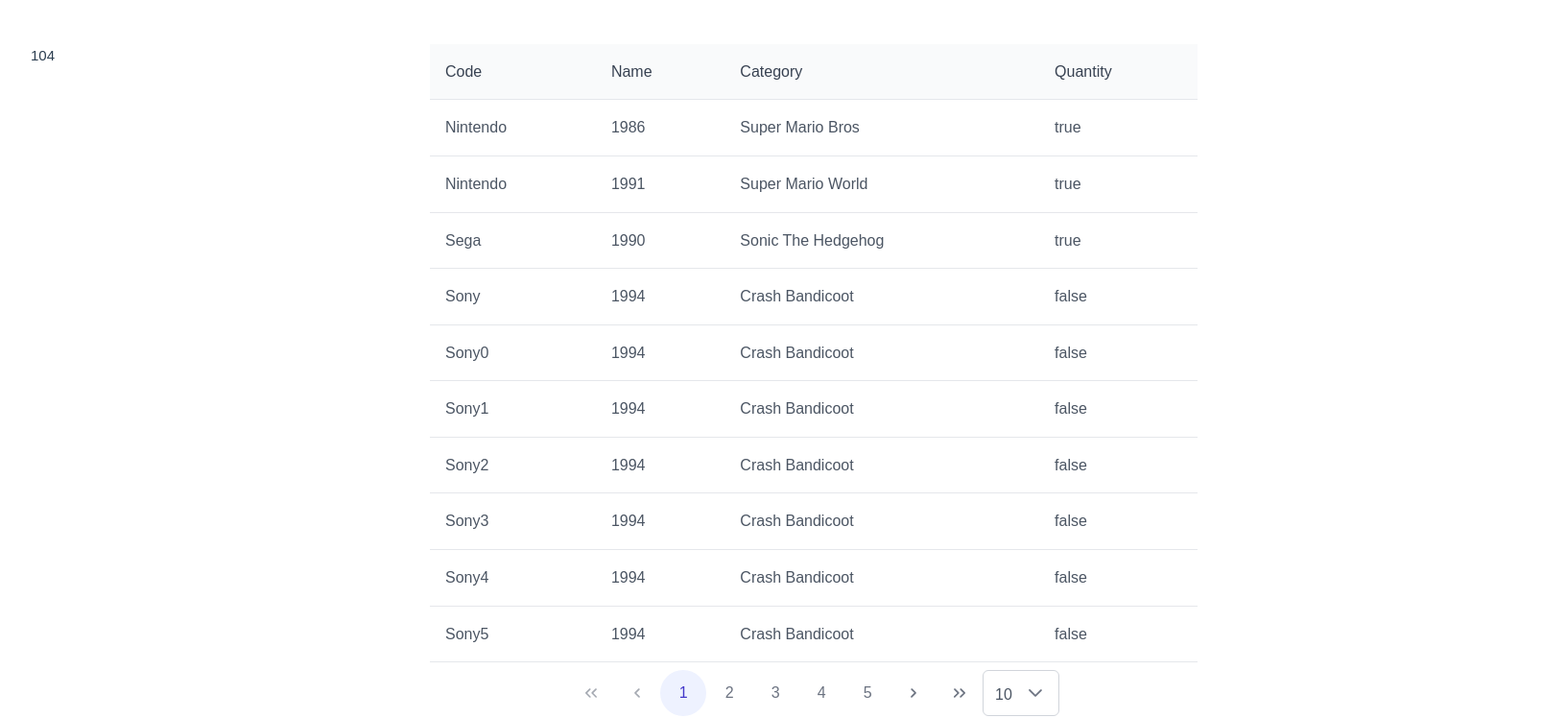
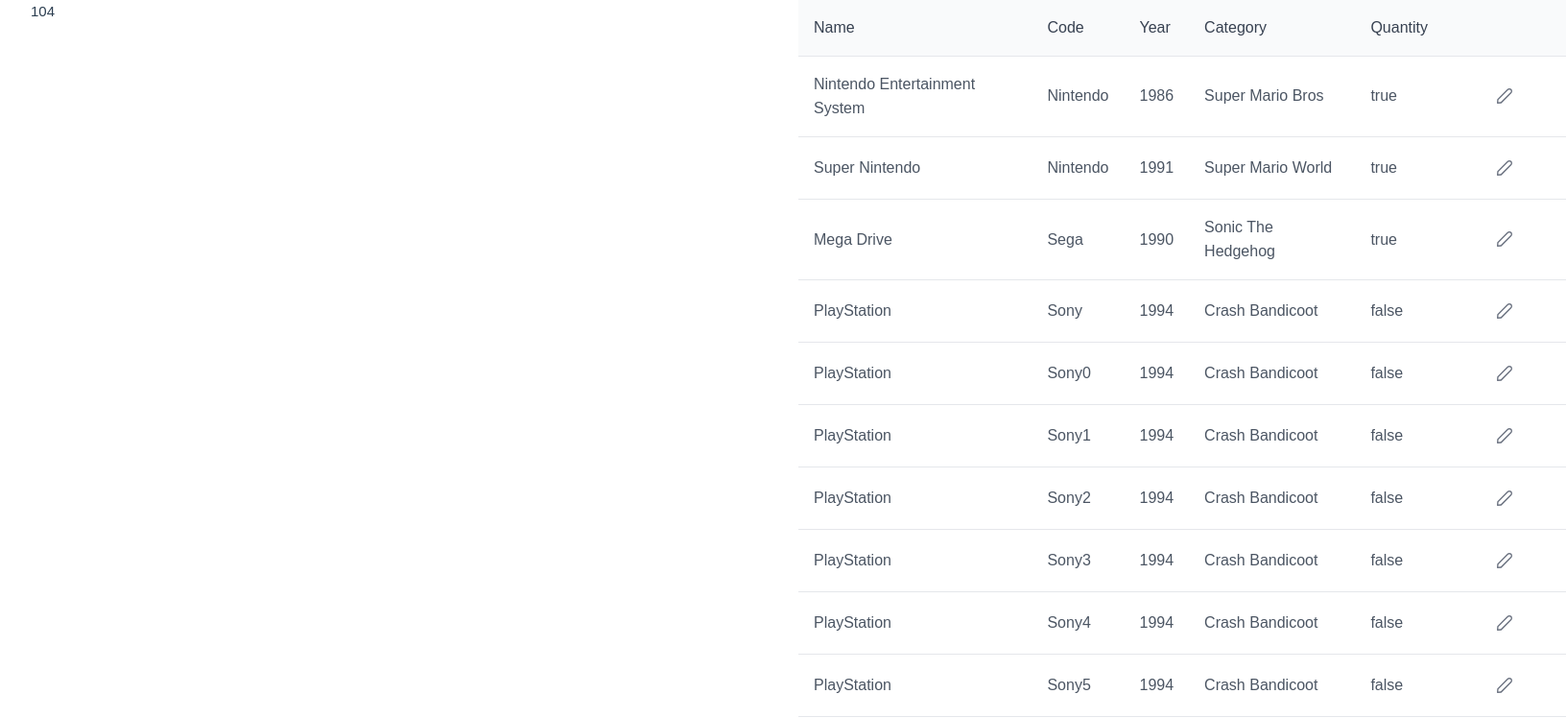
Before and after one commit to Gooddwarf42/table, a Vue app: page / in a window 1280 px wide. Shown: the top 748 px of the page at 96% size, 1632 px wide, since content can reach past the window. Built offline with nearby package versions, Linux system fonts and the light colour scheme; a web font is replaced by a local one.

Commit message:
First rough edit

```diff
--- a/src/App.vue
+++ b/src/App.vue
@@ -2,6 +2,7 @@
 
 import DataTable from 'primevue/datatable';
 import Column from 'primevue/column';
+import InputText from 'primevue/inputtext';
 import ColumnGroup from 'primevue/columngroup';   // optional
 import Row from 'primevue/row';                   // optional
 
@@ -9,27 +10,35 @@
 
 const nes = {
   manufacturer: "Nintendo",
+  name: "Nintendo Entertainment System",
   year: 1986,
   bestSellingGame: "Super Mario Bros",
-  owned: true
+  owned: true,
+  id: 100
 };
 const snes = {
   manufacturer: "Nintendo",
+  name: "Super Nintendo",
   year: 1991,
   bestSellingGame: "Super Mario World",
-  owned: true
+  owned: true,
+  id: 101
 };
 const megaDrive = {
   manufacturer: "Sega",
+  name: "Mega Drive",
   year: 1990,
   bestSellingGame: "Sonic The Hedgehog",
-  owned: true
+  owned: true,
+  id: 102
 };
 const playStation = {
   manufacturer: "Sony",
+  name: "PlayStation",
   year: 1994,
   bestSellingGame: "Crash Bandicoot",
-  owned: false
+  owned: false,
+  id: 103
 };
 
 const data = ref([nes, snes, megaDrive, playStation]);
@@ -37,23 +46,53 @@
 for (let i = 0; i < 100; i++) {
   const toAppend = { ...playStation };
   toAppend.manufacturer += i;
+  toAppend.id = i;
   test.value = data.value.push(toAppend);
 }
 
 const columns = [
+  { field: 'name', header: 'Name' },
   { field: 'manufacturer', header: 'Code' },
-  { field: 'year', header: 'Name' },
+  { field: 'year', header: 'Year' },
   { field: 'bestSellingGame', header: 'Category' },
   { field: 'owned', header: 'Quantity' }
 ];
+
+const editingRows = ref([]);
+
+const onRowEditSave = (event) => {
+  let { newData, index } = event;
+
+  data.value[index] = newData;
+};
 </script>
 
 <template>
   {{ test }}
 
   <div class="card">
-    <DataTable :value="data" paginator :rows="10" :rowsPerPageOptions="[10, 20, 50]" tableStyle="min-width: 50rem">
-      <Column v-for="col of columns" :key="col.field" :field="col.field" :header="col.header"></Column>
+    <DataTable v-model:editingRows="editingRows" editMode="row" dataKey="id" @row-edit-save="onRowEditSave" :value="data"
+      paginator :rows="10" :rowsPerPageOptions="[10, 20, 50]" tableStyle="min-width: 50rem">
+      <Column v-for="col of columns" :key="col.field" :field="col.field" :header="col.header">
+        <template #editor="{ data, field }">
+          <InputText v-model="data[field]" />
+        </template>
+      </Column>
+      <Column :rowEditor="true" style="width: 10%; min-width: 8rem" bodyStyle="text-align:center"></Column>
+    </DataTable>
+  </div>
+
+
+
+  <div class="card">
+    <DataTable v-model:editingRows="editingRows" editMode="row" dataKey="id" @row-edit-save="onRowEditSave" :value="data"
+      paginator :rows="10" :rowsPerPageOptions="[10, 20, 50]" tableStyle="min-width: 50rem">
+      <Column field="name" header="Name">
+        <template #editor="{ data, field }">
+          <InputText v-model="data[field]" />
+        </template>
+      </Column>
+      <Column :rowEditor="true" style="width: 10%; min-width: 8rem" bodyStyle="text-align:center"></Column>
     </DataTable>
   </div>
 </template>
```
